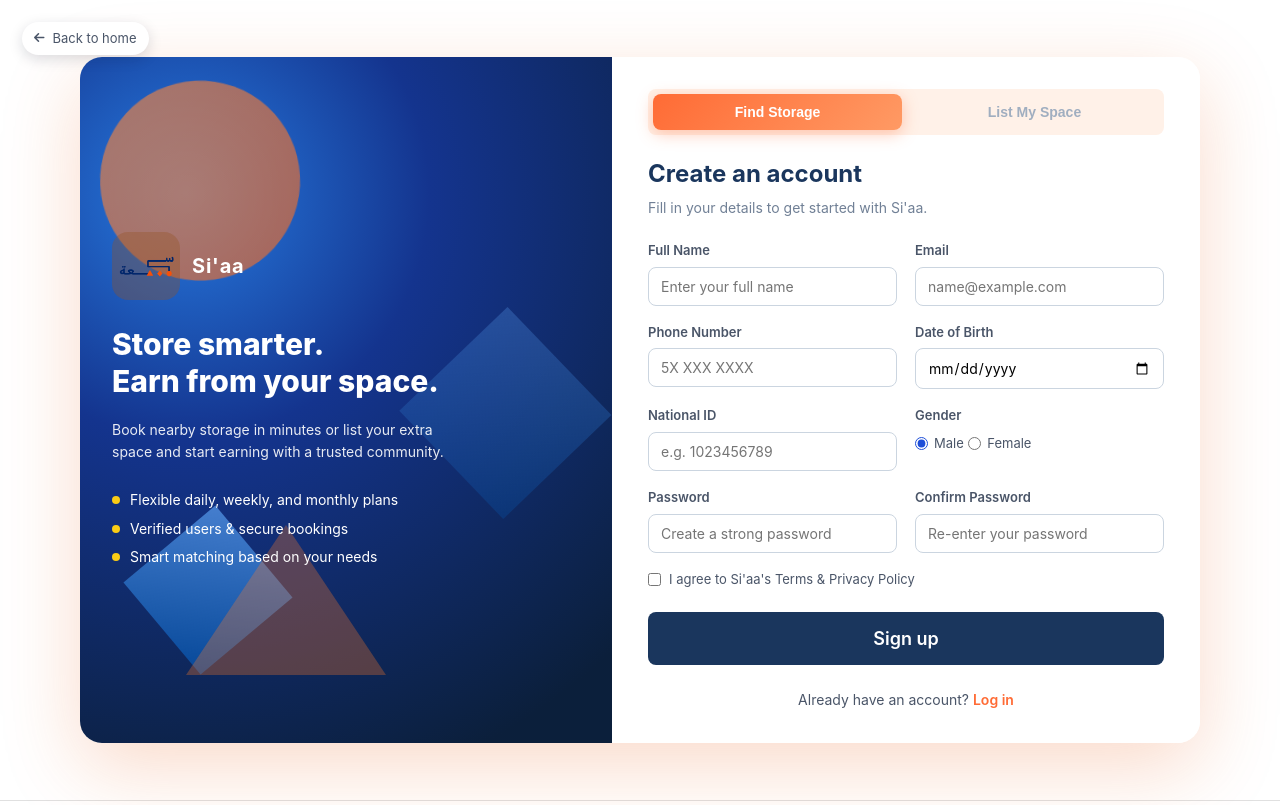
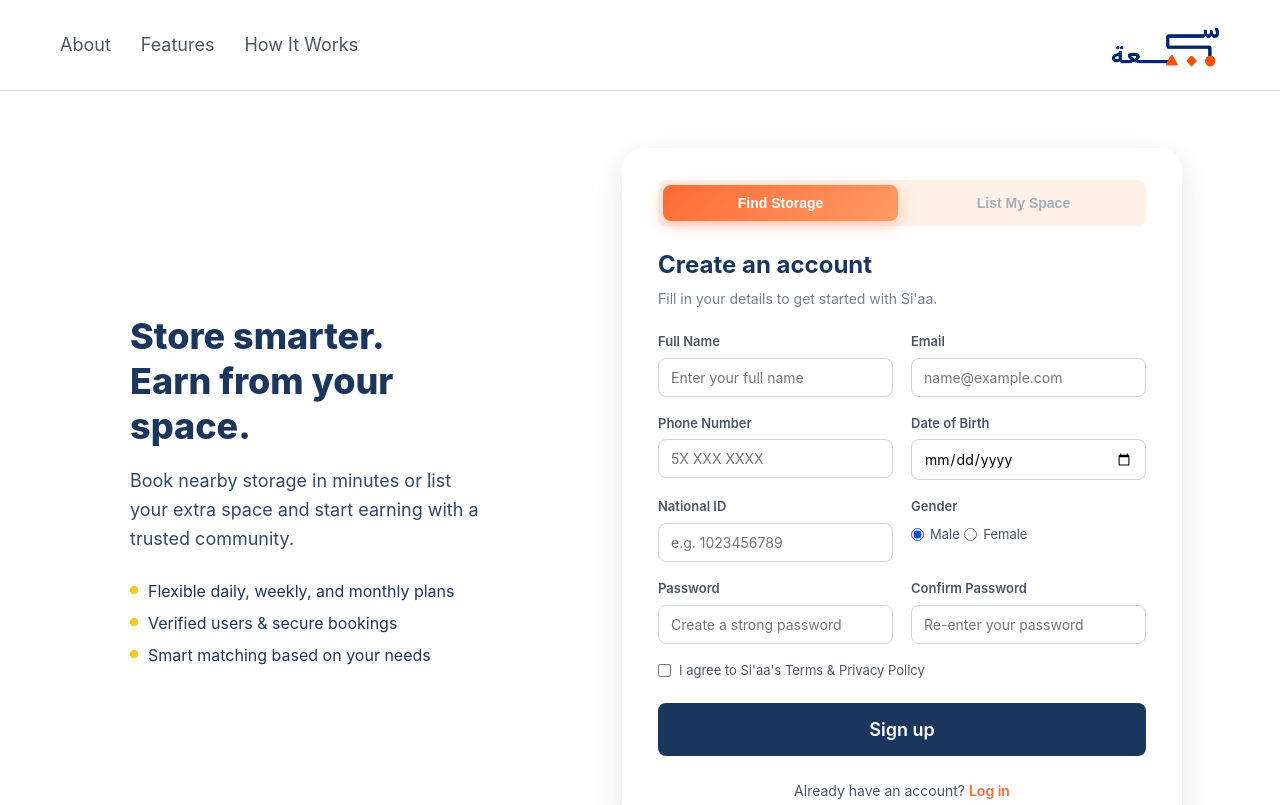
Before and after one commit to lamaakbar/Si-aa-Platform, a website: page HTML/register.html in a window 1280 px wide. Shown: the top 805 px of the page. Drawn offline with Linux system fonts and the light colour scheme; a web font is replaced by a local one.

Commit message:
fix register and login

```diff
--- a/CSS/styles.css
+++ b/CSS/styles.css
@@ -1070,24 +1070,23 @@
     justify-content: center;
     padding: 40px 16px;
     background: transparent;
+    gap: 100px;
 }
 
 /* Main 2-column card */
 .auth-wrapper {
     width: 100%;
-    max-width: 1120px;
+    max-width: 560px;
     background-color: #ffffff;
     border-radius: 22px;
     overflow: hidden;
-    display: grid;
-    grid-template-columns: minmax(0, 0.95fr) minmax(0, 1.05fr);
-    box-shadow: 0 24px 80px rgba(234, 88, 12, 0.22);}
+    box-shadow: 0 10px 30px rgba(137, 133, 131, 0.22);}
 
 /* Left blue visual side */
 .auth-visual {
     position: relative;
-    background: radial-gradient(circle at 20% 20%, #277be1 0, #14348e 35%, #0b1f3b 90%);
-    color: #ffffff;
+    background: transparent;
+    color: #1a365d;
     padding: 40px 32px;
     display: flex;
     align-items: stretch;
@@ -1173,13 +1172,13 @@
 
 /* Title & text */
 .auth-visual-title {
-    font-size: 30px;
+    font-size: 36px;
     line-height: 1.25;
     font-weight: 800;
 }
 
 .auth-visual-text {
-    font-size: 14px;
+    font-size: 18px;
     opacity: 0.9;
 }
 
@@ -1190,7 +1189,7 @@
     display: flex;
     flex-direction: column;
     gap: 6px;
-    font-size: 14px;
+    font-size: 16px;
 }
 
 .auth-visual-bullets li {
--- a/HTML/register.html
+++ b/HTML/register.html
@@ -15,24 +15,26 @@
 
 <body class="auth-page">
 
-    <!-- Back to home icon -->
-    <a href="index.html" class="auth-home-link">
-        <i class="fa-solid fa-arrow-left"></i>
-        <span>Back to home</span>
-    </a>
+   <!-- Header -->
+   <header class="header">
+    <div class="container">
+        <div class="header-content">
+            <nav class="nav">
+                <a href="index.html#about">About</a>
+                <a href="index.html#features">Features</a>
+                <a href="index.html#how-it-works">How It Works</a>
+            </nav>
+            <div class="logo">
+                <img src="../Media/Logo.png" alt="Si'aa Logo" class="logo-img">
+            </div>
+        </div>
+    </div>
+</header>
 
     <!-- Auth Shell -->
     <section class="auth-section">
-        <div class="auth-wrapper">
-            <!-- Left visual panel -->
-            <div class="auth-visual">
+        <div class="auth-visual">
                 <div class="auth-visual-content">
-                    <div class="auth-visual-logo-row">
-                        <div class="auth-visual-logo-circle">
-                            <img src="../Media/Logo.png" alt="Si'aa Logo" class="auth-visual-logo-img">
-                        </div>
-                        <span class="auth-visual-brand">Si'aa</span>
-                    </div>
 
                     <h1 class="auth-visual-title">Store smarter.<br>Earn from your space.</h1>
                     <p class="auth-visual-text">
@@ -47,14 +49,10 @@
                     </ul>
                 </div>
 
-                <div class="decorative-shapes auth-decor-shapes">
-                    <div class="shape shape-circle"></div>
-                    <div class="shape shape-square"></div>
-                    <div class="shape shape-diamond"></div>
-                    <div class="shape shape-triangle"></div>
+            </div>
+        <div class="auth-wrapper">
+            <!-- Left visual panel -->
 
-                </div>
-            </div>
 
             <!-- Right form panel -->
             <div class="auth-card">
```
Also changed, not shown: HTML/login.html (+17 -18 lines).
